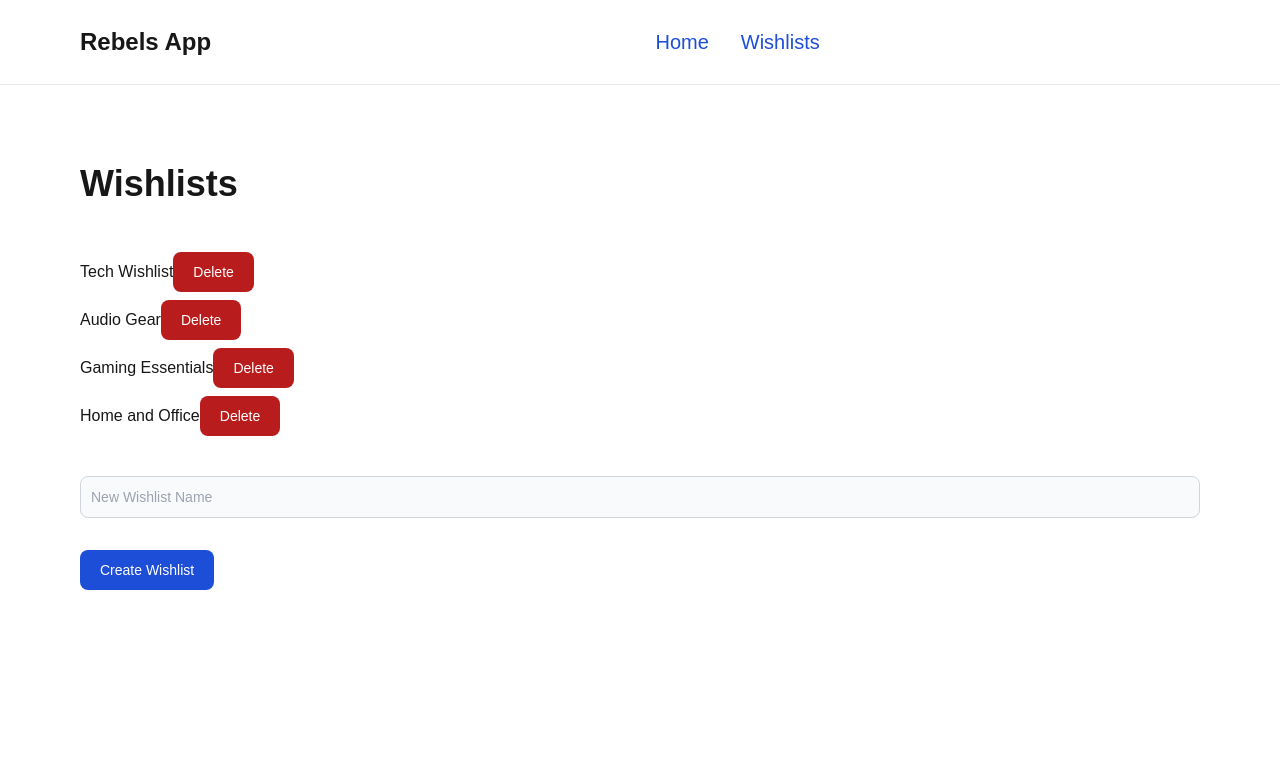
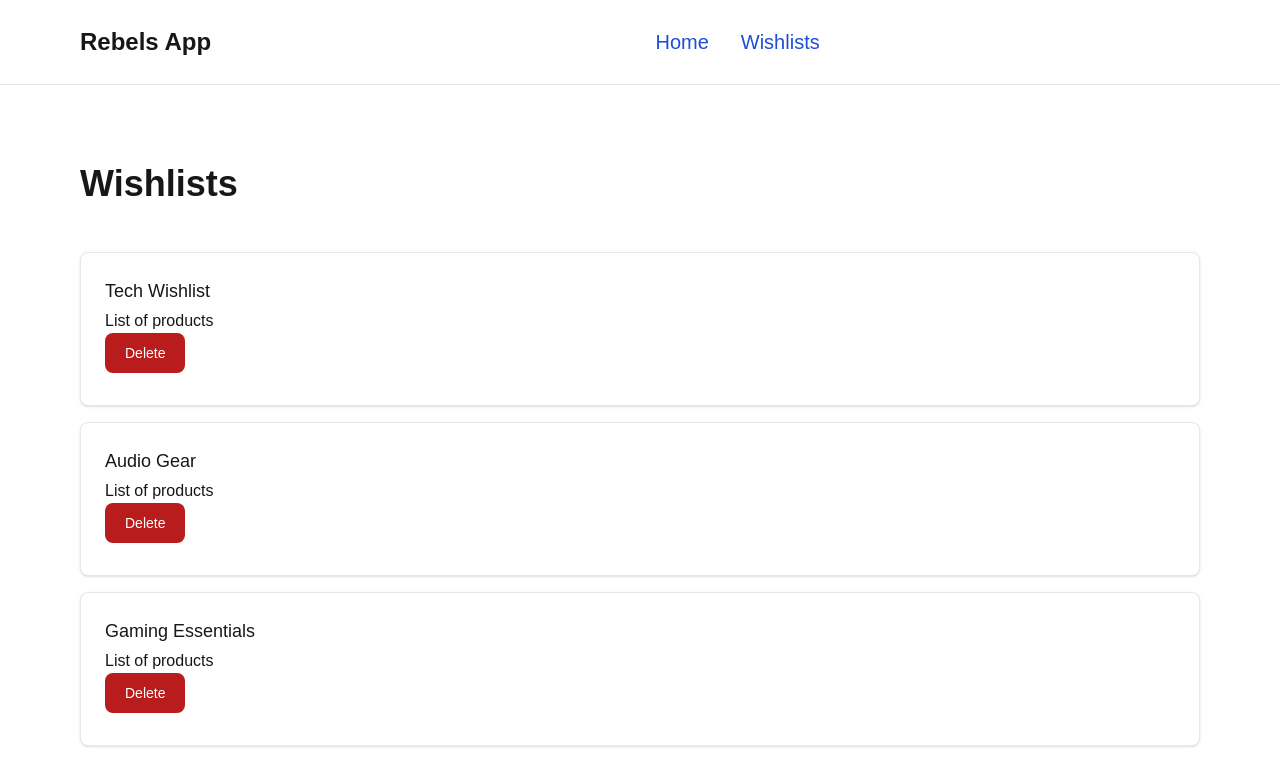
Before and after one commit to frogThanos/rebel-app, a Next.js app: page /wishlists in a window 1280 px wide. Shown: the top 761 px of the page. Built offline with nearby package versions, Linux system fonts and the light colour scheme; data requests are answered from the project's data file; a web font is replaced by a local one.

Commit message:
some fixes and readme

```diff
--- a/src/app/hooks/useFetchProduct.ts
+++ b/src/app/hooks/useFetchProduct.ts
@@ -6,6 +6,7 @@ const useFetchProduct = () => {
   const [product, setProduct] = useState<ProductType | null>(null);
   const [loading, setLoading] = useState<boolean>(true);
   const [error, setError] = useState<string | null>(null);
+  const apiUrl = `${process.env.NEXT_PUBLIC_API_URL}/products`;
 
   useEffect(() => {
     const id = window.location.pathname.split('/').pop();
@@ -13,7 +14,7 @@ const useFetchProduct = () => {
       const fetchProduct = async () => {
         try {
           const idToNumber = Number(id);
-          const fetchedData = await apiService.getById<ProductType>('http://localhost:3001/products', idToNumber);
+          const fetchedData = await apiService.getById<ProductType>(apiUrl, idToNumber);
           setProduct(fetchedData);
         } catch (err: unknown) {
           if (err instanceof Error) {
--- a/src/app/hooks/useFetchProducts.ts
+++ b/src/app/hooks/useFetchProducts.ts
@@ -20,10 +20,11 @@ const useFetchProducts = () => {
   const [error, setError] = useState<string | null>(null);
   const [filteredProducts, setFilteredProducts] = useState<Product[]>([]);
   const [searchQuery, setSearchQuery] = useState<string>('');
+  const apiUrl = `${process.env.NEXT_PUBLIC_API_URL}/products`;
 
   const fetchProducts = async () => {
     try {
-      const fetchedData = await apiService.getAll<Product>('http://localhost:3001/products');
+      const fetchedData = await apiService.getAll<Product>(apiUrl);
       setProducts(fetchedData);
       setError(null);
     } catch (err: unknown) {
--- a/src/app/hooks/useWishlists.ts
+++ b/src/app/hooks/useWishlists.ts
@@ -7,17 +7,17 @@ export interface Wishlist {
   products: string[];
 }
 
-
 const useWishlist = () => {
   const [wishlists, setWishlists] = useState<Wishlist[]>([]);
   const [loading, setLoading] = useState<boolean>(true);
   const [error, setError] = useState<string | null>(null);
+  const apiUrl = `${process.env.NEXT_PUBLIC_API_URL}/wishlists`
 
   // Fetch all wishlists
   const fetchWishlists = async () => {
     setLoading(true);
     try {
-      const fetchedData = await apiService.getAll<Wishlist>('http://localhost:3001/wishlists');
+      const fetchedData = await apiService.getAll<Wishlist>(apiUrl);
       setWishlists(fetchedData);
       setError(null);
     } catch (err: unknown) {
@@ -30,7 +30,7 @@ const useWishlist = () => {
   // Create a new wishlist
   const createWishlist = async (newWishlist: Omit<Wishlist, 'id'>) => {
     try {
-      const createdWishlist = await apiService.create('http://localhost:3001/wishlists', newWishlist);
+      const createdWishlist = await apiService.create(apiUrl, newWishlist);
       setWishlists((prevWishlists) => [...prevWishlists, createdWishlist]);
       setError(null);
     } catch (err: unknown) {
@@ -41,7 +41,7 @@ const useWishlist = () => {
   // Update an existing wishlist
   const updateWishlist = async (id: number, updatedWishlist: Partial<Wishlist>) => {
     try {
-      const updatedData = await apiService.update('http://localhost:3001/wishlists', id, updatedWishlist);
+      const updatedData = await apiService.update(apiUrl, id, updatedWishlist);
       setWishlists((prevWishlists) =>
         prevWishlists.map((wishlist) =>
           wishlist.id === id ? { ...wishlist, ...updatedData } : wishlist
@@ -56,7 +56,7 @@ const useWishlist = () => {
   // Delete a wishlist
   const deleteWishlist = async (id: number) => {
     try {
-      await apiService.delete('http://localhost:3001/wishlists', id);
+      await apiService.delete(apiUrl, id);
       setWishlists((prevWishlists) =>
         prevWishlists.filter((wishlist) => wishlist.id !== id)
       );
--- a/src/app/page.tsx
+++ b/src/app/page.tsx
@@ -8,8 +8,8 @@ export default function Home() {
         <Title text="List of products" level={HeadingLevel.H1} />
         <ProductsList />
       </main>
-      <footer className="row-start-3 flex gap-6 flex-wrap items-center justify-center">
-        empty footer for now
+      <footer className="row-start-3 text-xl flex gap-6 flex-wrap items-center justify-center">
+        Made By Athanasios
       </footer>
     </div>
   );
--- a/src/app/products/[id]/page.tsx
+++ b/src/app/products/[id]/page.tsx
@@ -14,7 +14,7 @@ const ProductPage = () => {
       <main className="flex flex-col gap-8 row-start-2 items-center sm:items-start">
       <div className="w-full grid grid-cols-1 md:grid-cols-2 gap-6 p-6 bg-white border border-gray-200 rounded-lg shadow dark:bg-gray-800 dark:border-gray-700">
         <div className="flex justify-center">
-          <img src={product.image} alt={product.name} className="w-full max-w-sm rounded-lg shadow-lg" />
+          <img src='https://placehold.co/600x600' alt={product.name} className="w-full max-w-sm rounded-lg shadow-lg" />
         </div>
         <div>
           <h1 className="text-3xl font-bold mb-4">{product.name}</h1>
--- a/src/app/wishlists/page.tsx
+++ b/src/app/wishlists/page.tsx
@@ -19,16 +19,23 @@ const WishlistsPage = () => {
     <div className='grid grid-rows-[20px_1fr_20px] min-h-screen p-8 pb-20 gap-16 sm:p-20'>
       <main className="flex flex-col gap-8 row-start-2 items-center sm:items-start">
         <Title text="Wishlists" level={HeadingLevel.H1} />
+        <ul className="w-full">
+          {wishlists.map((wishlist) => (
+            <li key={wishlist.id} className="mb-4 w-full">
+                <div className="w-full p-6 bg-white border border-gray-200 rounded-lg shadow dark:bg-gray-800 dark:border-gray-700">
+                  <a href="#">
+                    <Title text={wishlist.name} level={HeadingLevel.H5} />
+                  </a>
                   <ul>
-          {wishlists.map((wishlist) => (
-            <li key={wishlist.id}>
-              {wishlist.name}
+                    <li>List of products</li>
+                  </ul>
                   <button
                     onClick={() => deleteWishlist(wishlist.id)}
                     className="focus:outline-none text-white bg-red-700 hover:bg-red-800 focus:ring-4 focus:ring-red-300 font-medium rounded-lg text-sm px-5 py-2.5 me-2 mb-2 dark:bg-red-600 dark:hover:bg-red-700 dark:focus:ring-red-900"
                   >
                     Delete
                   </button>
+                </div>
             </li>
           ))}
         </ul>
```
Also changed, not shown: 2 other files (tests, documents, lock files or other folders). Lines whose indentation alone changed are shown as unchanged.
